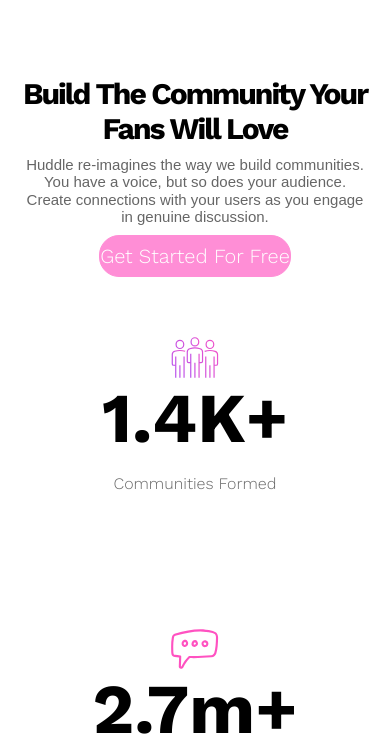
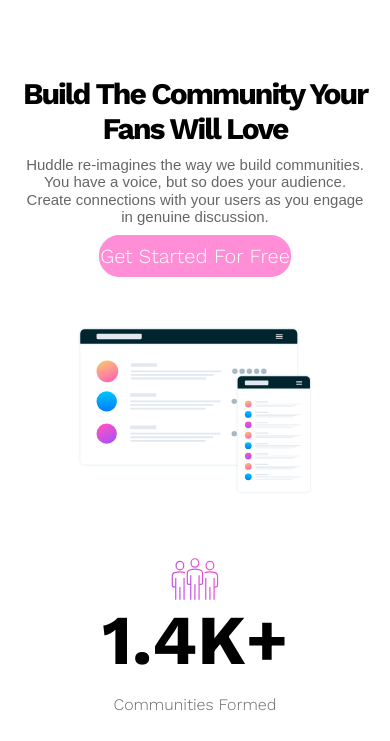
Before and after one commit to Reyad-Mousa/Huddle-project, a plain HTML site: page index.html in a window 390 px wide. Shown: the part 103-844 px from the top of the page. Drawn offline with nearby package versions, Linux system fonts and the light colour scheme.

Commit message:
Update stylesheet.css

```diff
--- a/Css/stylesheet.css
+++ b/Css/stylesheet.css
@@ -188,7 +188,7 @@ body {
 }
 @media (max-width: 767px) {
   .landing img {
-    display: none;
+    width: 60%;
   }
 }
 
```
